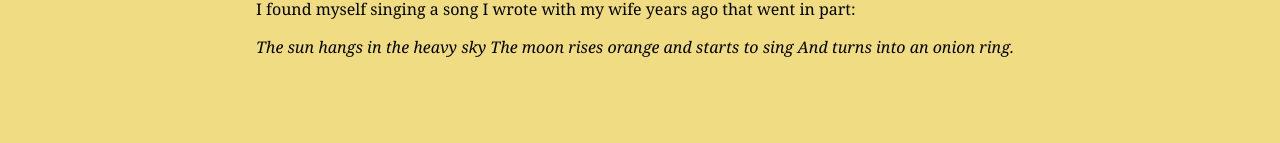
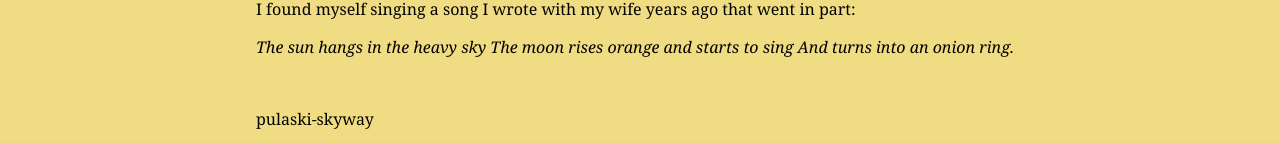
Before and after one commit to jonfried/oakafee.github.io, a Jekyll site: the page built from _posts/2016-09-13-pulaski-skyway.md, in a window 1280 px wide. Shown: the part 2017-2160 px from the top of the page. Built offline with Jekyll 4.4.1, drawn with Linux system fonts in a browser that asks for light colours; before the commit the page ends 2125 px from its top, so only the background shows below that.

Commit message:
Update 2016-09-13-pulaski-skyway.md

```diff
--- a/_posts/2016-09-13-pulaski-skyway.md
+++ b/_posts/2016-09-13-pulaski-skyway.md
@@ -7,6 +7,7 @@ categories:
   - infrastructure
   - hudson-county
   - meadowlands
+tags: pulaski-skyway
 ---
 
 I first drove the Pulaski Skyway after moving to Hoboken in 1981. It was love at first sight. That eight-mile, erector-set serpent was the perfect opposite of the L.A. of my youth, the 60s L.A. with its new golden freeways, sleek and smooth as fresh cement. The rusting majesty of this hulking roadway rising double humped (and cat-eared) over the swamps and the truckyards exemplified all the grit and industrial truth a young, new-wave punk rocker could possibly want.
```
